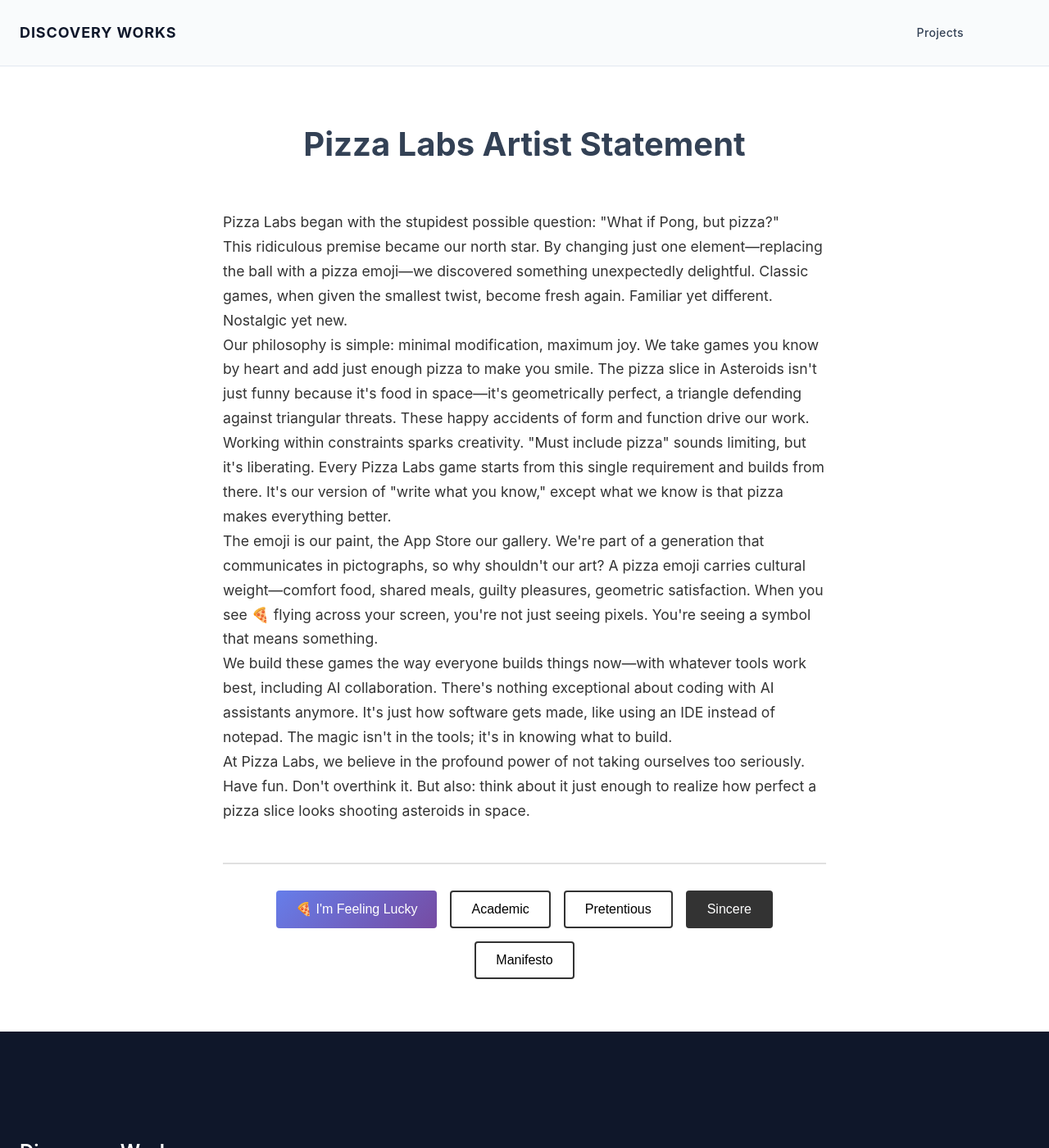
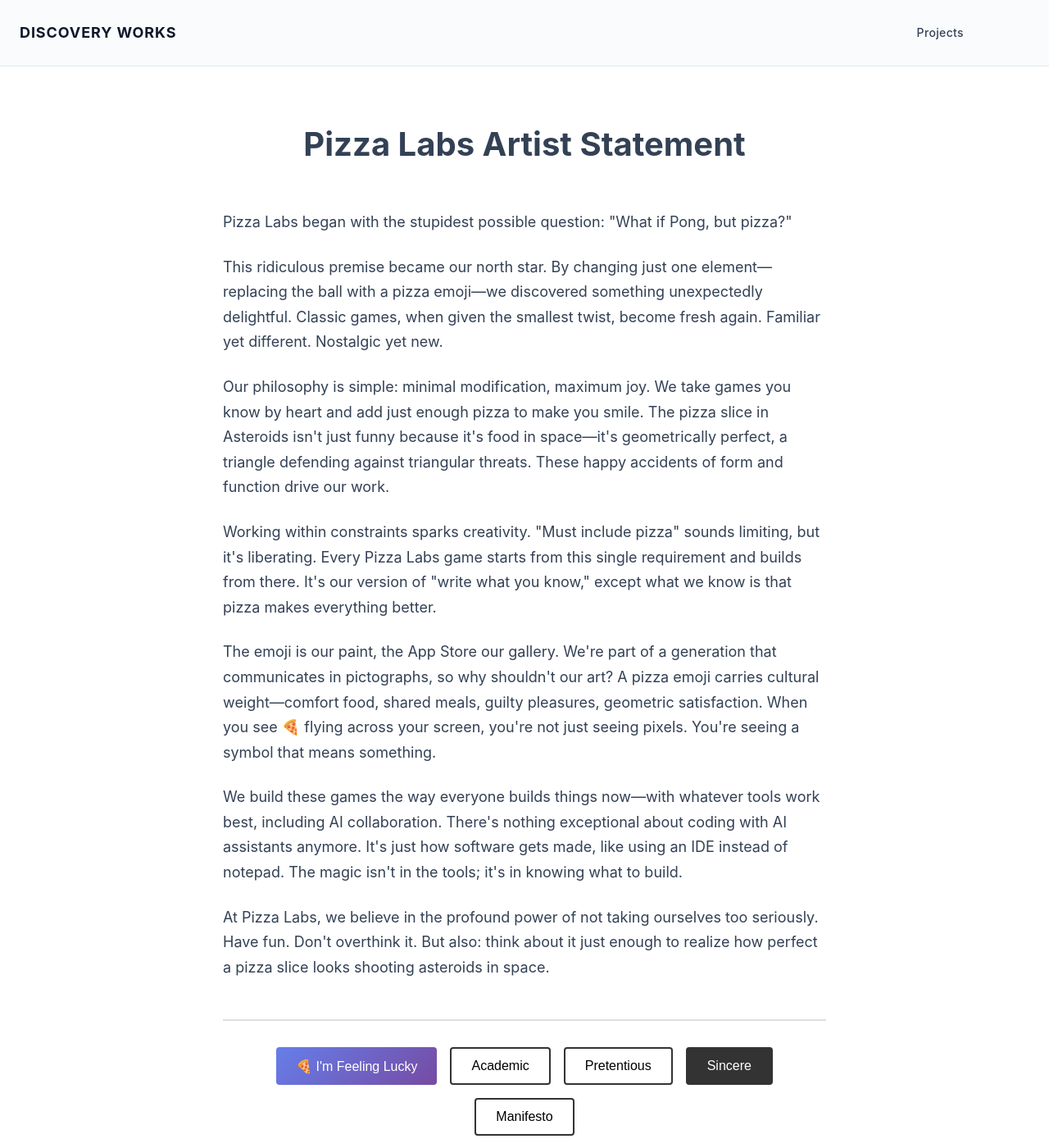
Before and after one commit to discoveryworks/discoveryworks.github.io, a Jekyll site: the page built from labs/pizza/manifesto/index.html, in a window 1280 px wide and 1400 px high. Shown: the whole window at 82% size. Built offline with Jekyll 4.4.1, drawn with Linux system fonts in a browser that asks for light colours.

Commit message:
Redesign manifesto typography for each mood
ACADEMIC: Royal Society circa 1502
- Garamond/Baskerville serif typography
- Drop caps on first paragraph
- Parchment background (#fdfcf9)
- Double border header
- Justified text with hyphenation

PRETENTIOUS: Over the top
- Didot/Bodoni italic titles
- Paragraph indents (2em)
- Purple emphasis color for italics
- Subtle gradient background
- Airy line height (1.9)

SINCERE: DW house style
- Uses site CSS variables
- Clean sans-serif typography
- Standard formatting
- Consistent with rest of site

MANIFESTO: Luther/Marx revolutionary broadside
- Black border around entire page
- Black header with white reversed-out title
- Franklin Gothic/Arial Black caps title
- Bold declarations and numbered points
- High contrast black on cream

🤖 Generated with [Claude Code](https://claude.com/claude-code)

Co-Authored-By: Claude <noreply@anthropic.com>

```diff
--- a/labs/pizza/manifesto/index.html
+++ b/labs/pizza/manifesto/index.html
@@ -53,43 +53,147 @@ title: Pizza Labs Manifesto
   opacity: 0;
 }
 
-/* Mood-specific typography */
+.manifesto-content p {
+  margin-bottom: 1.5rem;
+}
+
+/* ACADEMIC: Royal Society circa 1502 */
+.mood-academic {
+  background: #fdfcf9;
+}
+
+.mood-academic .manifesto-header {
+  border-bottom: 3px double #8b7355;
+  padding-bottom: 2rem;
+}
+
+.mood-academic .manifesto-title {
+  font-family: 'Garamond', 'Baskerville', 'Palatino', serif;
+  font-size: 2rem;
+  font-weight: 400;
+  color: #3d2817;
+  letter-spacing: 0.05em;
+}
+
 .mood-academic .manifesto-content {
-  font-family: Georgia, 'Times New Roman', serif;
+  font-family: 'Garamond', 'Baskerville', 'Palatino', serif;
   text-align: justify;
-  font-size: 1.1rem;
-  color: #2c3e50;
+  font-size: 1.125rem;
+  line-height: 1.75;
+  color: #3d2817;
+  hyphens: auto;
+}
+
+.mood-academic .manifesto-content p:first-letter {
+  font-size: 3.5em;
+  line-height: 0.8;
+  float: left;
+  padding: 0.1em 0.1em 0 0;
+  font-weight: bold;
+}
+
+/* PRETENTIOUS: Over the top */
+.mood-pretentious {
+  background: linear-gradient(to bottom, #fefefe 0%, #f8f6f4 100%);
+}
+
+.mood-pretentious .manifesto-title {
+  font-family: 'Didot', 'Bodoni MT', 'Playfair Display', Georgia, serif;
+  font-size: 2.75rem;
+  font-weight: 300;
+  font-style: italic;
+  color: #1a1a1a;
+  letter-spacing: 0.02em;
+  line-height: 1.2;
 }
 
 .mood-pretentious .manifesto-content {
-  font-family: 'Playfair Display', Georgia, serif;
+  font-family: 'Garamond', 'Baskerville', Georgia, serif;
   font-size: 1.2rem;
-  line-height: 1.8;
-  color: #34495e;
+  line-height: 1.9;
+  color: #2c2c2c;
+  letter-spacing: 0.01em;
 }
 
 .mood-pretentious .manifesto-content em {
   font-style: italic;
-  color: #8e44ad;
+  color: #6b4c9a;
+  font-weight: 500;
+}
+
+.mood-pretentious .manifesto-content p {
+  text-indent: 2em;
+  margin-bottom: 1.8rem;
+}
+
+.mood-pretentious .manifesto-content p:first-child {
+  text-indent: 0;
+}
+
+/* SINCERE: DW house style */
+.mood-sincere .manifesto-title {
+  font-family: var(--font-family-base, -apple-system, BlinkMacSystemFont, 'Segoe UI', sans-serif);
+  font-size: 2.5rem;
+  font-weight: 700;
+  color: var(--color-text, #1a1a1a);
 }
 
 .mood-sincere .manifesto-content {
-  font-family: -apple-system, BlinkMacSystemFont, 'Segoe UI', Helvetica, sans-serif;
-  font-size: 1.1rem;
+  font-family: var(--font-family-base, -apple-system, BlinkMacSystemFont, 'Segoe UI', sans-serif);
+  font-size: 1.125rem;
   line-height: 1.7;
-  color: #333;
+  color: var(--color-text, #333);
+}
+
+.mood-sincere .manifesto-content p {
+  margin-bottom: 1.5rem;
+}
+
+/* MANIFESTO: Luther/Marx revolutionary broadside */
+.mood-manifesto {
+  background: #fffef8;
+  border: 4px solid #000;
+}
+
+.mood-manifesto .manifesto-header {
+  background: #000;
+  color: #fff;
+  padding: 2rem;
+  margin: -2rem -2rem 2rem -2rem;
+}
+
+.mood-manifesto .manifesto-title {
+  font-family: 'Franklin Gothic', 'Arial Black', 'Impact', sans-serif;
+  font-size: 2.5rem;
+  font-weight: 900;
+  color: #fff;
+  letter-spacing: 0.1em;
+  text-transform: uppercase;
+  text-align: center;
 }
 
 .mood-manifesto .manifesto-content {
-  font-family: 'Helvetica Neue', Arial, sans-serif;
-  font-weight: 600;
+  font-family: 'Helvetica Neue', 'Arial', sans-serif;
+  font-size: 1.125rem;
+  line-height: 1.65;
   color: #000;
+}
+
+.mood-manifesto .manifesto-content p {
+  margin-bottom: 1.25rem;
 }
 
 .mood-manifesto .manifesto-content strong {
   font-weight: 900;
   text-transform: uppercase;
   letter-spacing: 0.05em;
+  font-size: 1.05em;
+}
+
+.mood-manifesto .manifesto-content p:has(strong:only-child) {
+  font-size: 1.25rem;
+  font-weight: 700;
+  margin: 1.5rem 0 1rem 0;
 }
 
 /* Mood selector */
```
